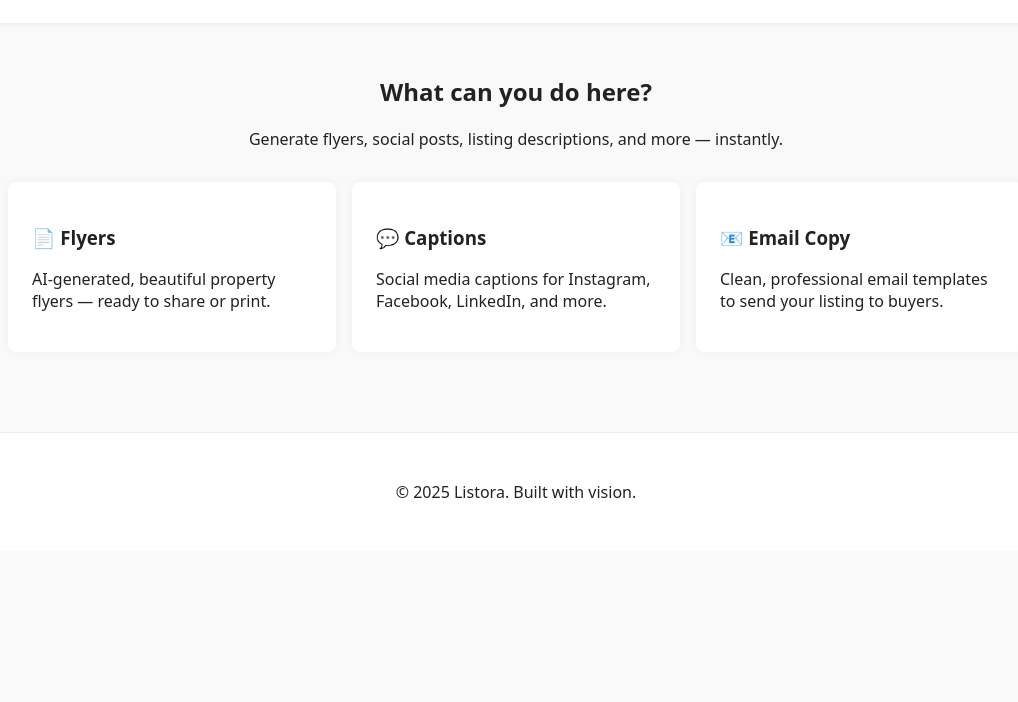
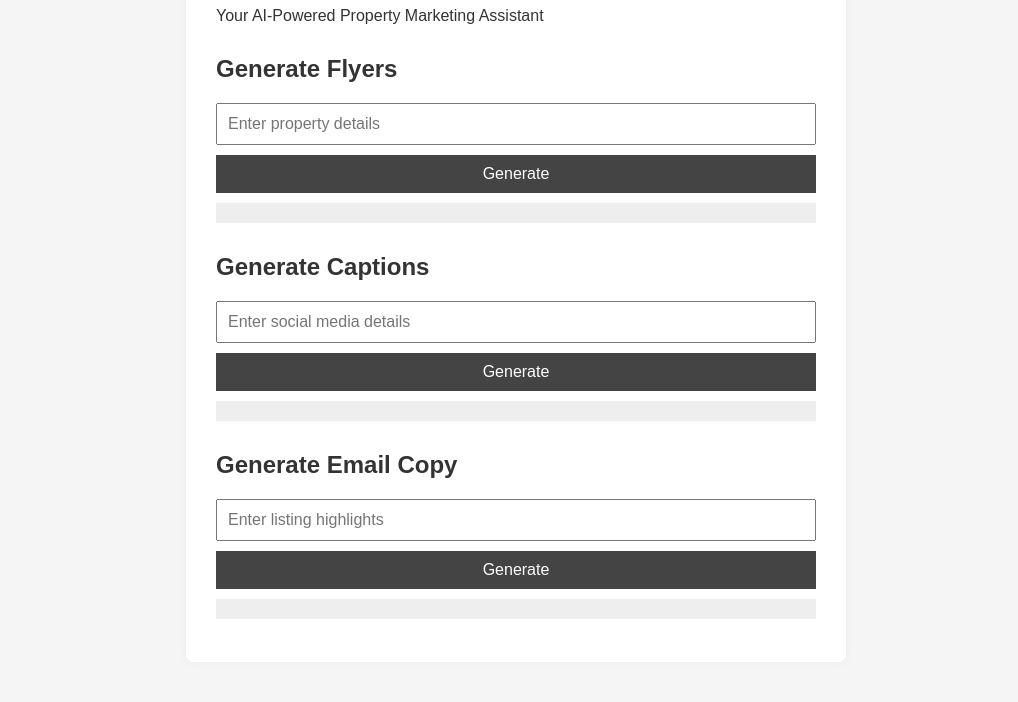
Before and after one commit to listora-appp/listora-app, a plain HTML site: page index.html in a window 1280 px wide. Shown: the part 143-845 px from the top of the page, without its empty margins (124-1142 px from the left). Before the commit the page ends 800 px from the top, so only its background shows below. Drawn offline with Linux system fonts and the light colour scheme.

Commit message:
Add files via upload

```diff
--- a/index.html
+++ b/index.html
@@ -1,38 +1,45 @@
+
 <!DOCTYPE html>
 <html lang="en">
 <head>
   <meta charset="UTF-8" />
   <meta name="viewport" content="width=device-width, initial-scale=1.0"/>
-  <title>Listora</title>
+  <title>Listora AI</title>
   <link rel="stylesheet" href="style.css" />
 </head>
 <body>
-  <header>
+  <div class="container">
     <h1>Listora</h1>
     <p>Your AI-Powered Property Marketing Assistant</p>
-  </header>
-  <main>
-    <section class="intro">
-      <h2>What can you do here?</h2>
-      <p>Generate flyers, social posts, listing descriptions, and more — instantly.</p>
-    </section>
-    <section class="features">
-      <div class="card">
-        <h3>📄 Flyers</h3>
-        <p>AI-generated, beautiful property flyers — ready to share or print.</p>
-      </div>
-      <div class="card">
-        <h3>💬 Captions</h3>
-        <p>Social media captions for Instagram, Facebook, LinkedIn, and more.</p>
-      </div>
-      <div class="card">
-        <h3>📧 Email Copy</h3>
-        <p>Clean, professional email templates to send your listing to buyers.</p>
-      </div>
-    </section>
-  </main>
-  <footer>
-    <p>&copy; 2025 Listora. Built with vision.</p>
-  </footer>
+
+    <div class="form-section">
+      <h2>Generate Flyers</h2>
+      <form id="flyer-form">
+        <input type="text" placeholder="Enter property details" name="input" required />
+        <button type="submit">Generate</button>
+      </form>
+      <pre id="flyer-output"></pre>
+    </div>
+
+    <div class="form-section">
+      <h2>Generate Captions</h2>
+      <form id="caption-form">
+        <input type="text" placeholder="Enter social media details" name="input" required />
+        <button type="submit">Generate</button>
+      </form>
+      <pre id="caption-output"></pre>
+    </div>
+
+    <div class="form-section">
+      <h2>Generate Email Copy</h2>
+      <form id="email-form">
+        <input type="text" placeholder="Enter listing highlights" name="input" required />
+        <button type="submit">Generate</button>
+      </form>
+      <pre id="email-output"></pre>
+    </div>
+  </div>
+
+  <script src="script.js"></script>
 </body>
 </html>
--- /dev/null
+++ b/script.js
@@ -0,0 +1,39 @@
+
+const OPENAI_API_KEY = "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";
+
+async function callAI(prompt) {
+  const response = await fetch("https://api.openai.com/v1/chat/completions", {
+    method: "POST",
+    headers: {
+      "Authorization": `Bearer ${OPENAI_API_KEY}`,
+      "Content-Type": "application/json"
+    },
+    body: JSON.stringify({
+      model: "gpt-4",
+      messages: [{ role: "user", content: prompt }],
+    })
+  });
+  const data = await response.json();
+  return data.choices?.[0]?.message?.content || "No result";
+}
+
+document.getElementById("flyer-form").addEventListener("submit", async (e) => {
+  e.preventDefault();
+  const input = e.target.input.value;
+  const output = await callAI("Write a beautiful real estate flyer based on: " + input);
+  document.getElementById("flyer-output").textContent = output;
+});
+
+document.getElementById("caption-form").addEventListener("submit", async (e) => {
+  e.preventDefault();
+  const input = e.target.input.value;
+  const output = await callAI("Write a catchy social media caption for: " + input);
+  document.getElementById("caption-output").textContent = output;
+});
+
+document.getElementById("email-form").addEventListener("submit", async (e) => {
+  e.preventDefault();
+  const input = e.target.input.value;
+  const output = await callAI("Write a clean, professional real estate email for: " + input);
+  document.getElementById("email-output").textContent = output;
+});
--- a/style.css
+++ b/style.css
@@ -1,47 +1,46 @@
+
 body {
+  font-family: sans-serif;
+  background: #f5f5f5;
   margin: 0;
-  font-family: system-ui, sans-serif;
-  background-color: #f9f9f9;
-  color: #222;
+  padding: 40px;
+  color: #333;
 }
-header {
-  background-color: #ffffff;
-  padding: 2rem 1rem;
-  text-align: center;
-  box-shadow: 0 2px 6px rgba(0,0,0,0.05);
+.container {
+  max-width: 600px;
+  margin: auto;
+  background: white;
+  padding: 30px;
+  border-radius: 8px;
+  box-shadow: 0 0 10px rgba(0,0,0,0.05);
 }
 h1 {
-  margin: 0;
-  font-size: 2.2rem;
+  text-align: center;
+  color: #111;
 }
-main {
-  padding: 2rem 1rem;
+.form-section {
+  margin-top: 30px;
 }
-.intro {
-  text-align: center;
-  margin-bottom: 2rem;
+form {
+  display: flex;
+  flex-direction: column;
+  gap: 10px;
 }
-.features {
-  display: flex;
-  flex-wrap: wrap;
-  justify-content: center;
-  gap: 1rem;
+input {
+  padding: 10px;
+  font-size: 1em;
 }
-.card {
-  background-color: #fff;
-  border-radius: 8px;
-  padding: 1.5rem;
-  width: 280px;
-  box-shadow: 0 0 10px rgba(0,0,0,0.05);
-  transition: transform 0.2s ease;
+button {
+  background: #444;
+  color: white;
+  padding: 10px;
+  font-size: 1em;
+  border: none;
+  cursor: pointer;
 }
-.card:hover {
-  transform: translateY(-4px);
+pre {
+  white-space: pre-wrap;
+  background: #eee;
+  padding: 10px;
+  margin-top: 10px;
 }
-footer {
-  text-align: center;
-  padding: 2rem 1rem;
-  background-color: #ffffff;
-  margin-top: 3rem;
-  border-top: 1px solid #eee;
-}
```
